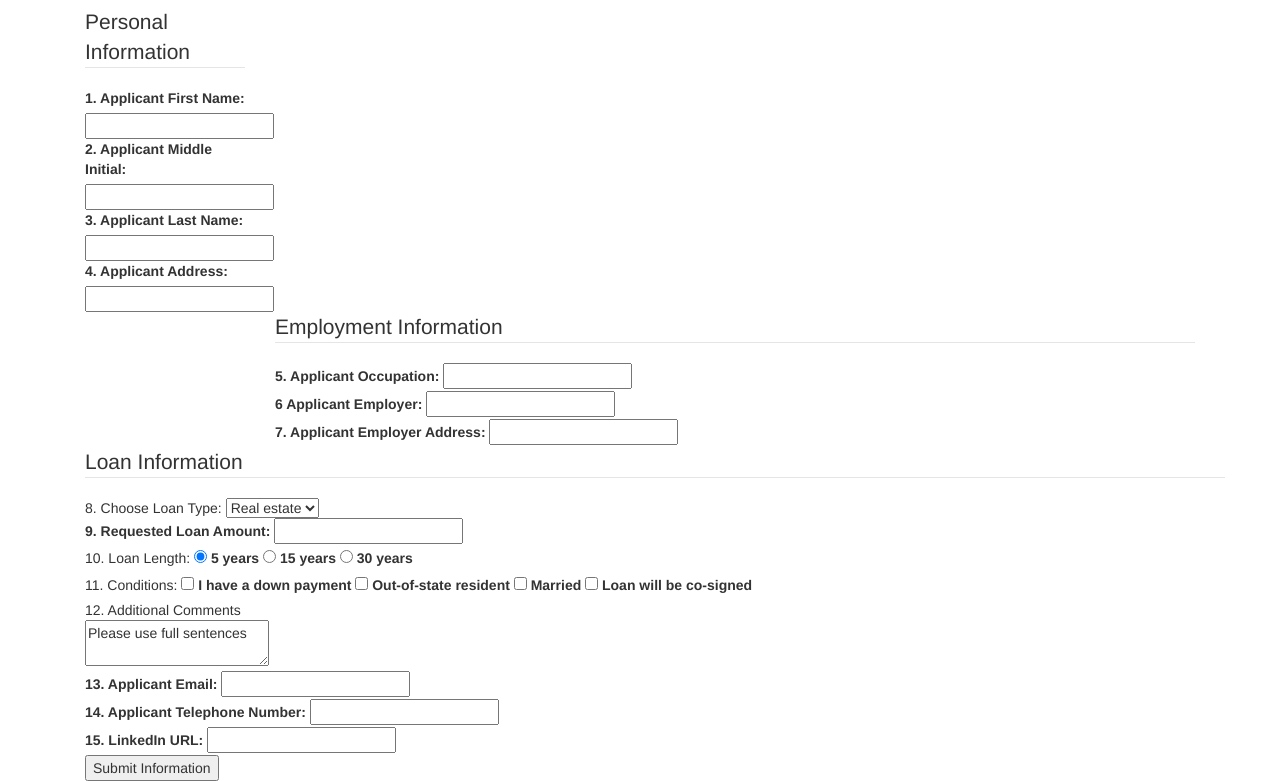
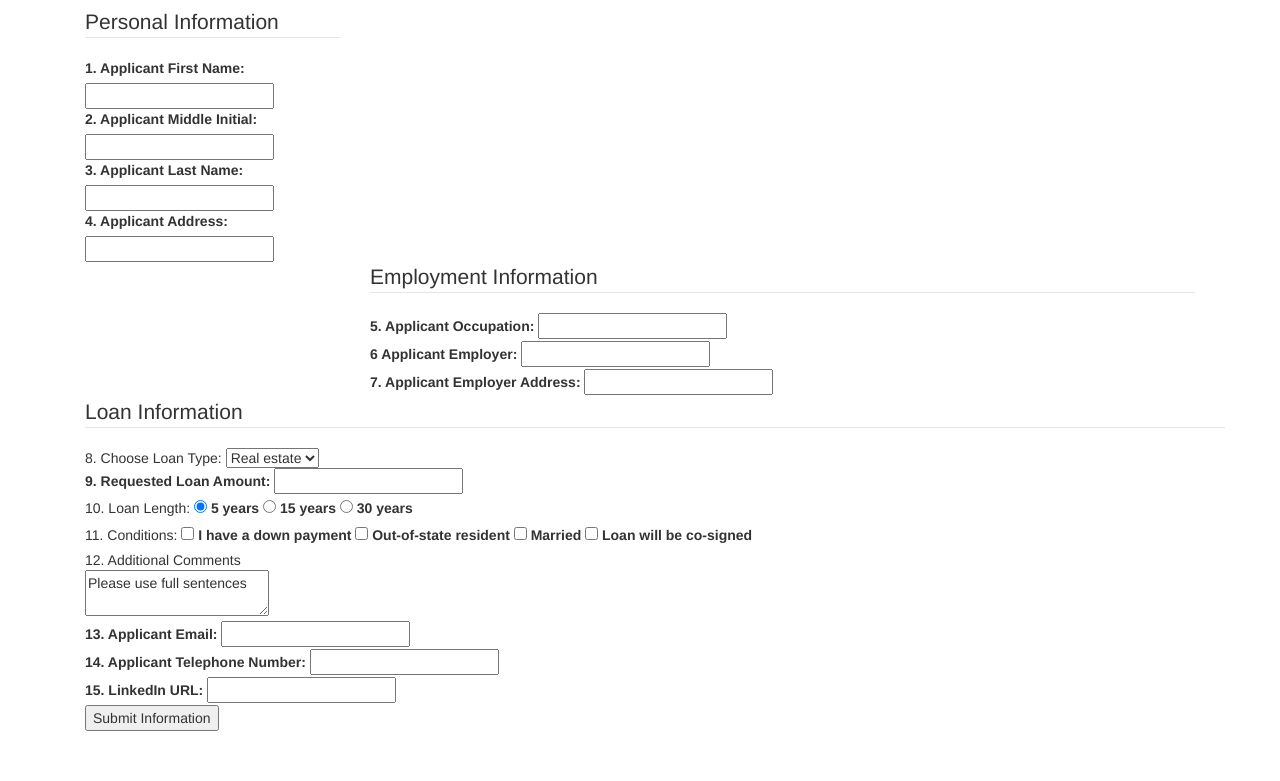
Before and after one commit to sirwilliamiv/banking-form, a plain HTML site: page index.html in a window 1280 px wide. Shown: the part 63-844 px from the top of the page. After the commit the page ends 800 px from the top, so only its background shows below. Drawn offline with nearby package versions, Linux system fonts and the light colour scheme.

Commit message:
changed personal info width to 3 columns/ employment to 9/ centered employment

```diff
--- a/index.html
+++ b/index.html
@@ -15,8 +15,8 @@
 
 
 <form class="container">
-	<fieldset class="pinfo container first col-xs-12 col-md-2">
-		<legend>Personal Information</legend>
+	<fieldset class="pinfo container first col-xs-12 col-md-3">
+		<legend class="display-5">Personal Information</legend>
 
 				<div class="first">
 					<label for="name ">1. Applicant First Name:</label>
@@ -39,7 +39,7 @@
 				</div
 
 
-				<div class="address col-xs-12 col-md-2">
+				<div class="address">
 					<label for="name">4. Applicant Address:</label>
 					<input type="text" id="address" name="user_name">
 
@@ -48,8 +48,8 @@
 
 	</fieldset>
 
-	<fieldset class="einfo container col-md-10 col-md-offset-2">
-		<legend>Employment Information</legend>
+	<fieldset class="einfo container col-xs-12 col-md-9 col-md-offset-3 text-xs-center">
+		<legend class="display-5">Employment Information</legend>
 
 				<div class="occupation">
 						<label for="name">5. Applicant Occupation:</label>
```
